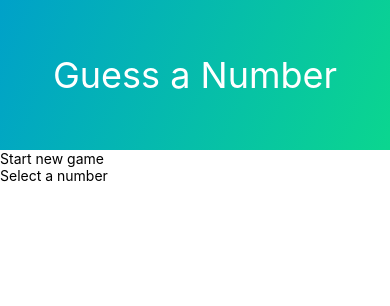
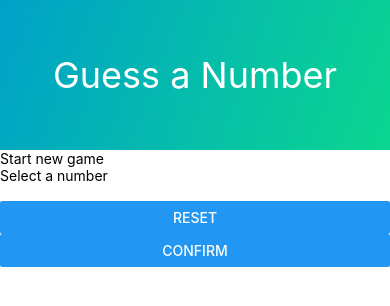
Before and after one commit to annaszalkiewicz/guess-number, a React Native app: screen / in a window 390 px wide. Shown: the top 306 px of the page. Built offline with nearby package versions, Linux system fonts and the light colour scheme.

Commit message:
Add content to card

```diff
--- a/screens/StartGameScreen.js
+++ b/screens/StartGameScreen.js
@@ -1,18 +1,28 @@
 import React from "react";
-import { View, Text, StyleSheet } from "react-native";
+import { View, Text, StyleSheet, TextInput, Button } from "react-native";
 import Card from "../components/ui/Card";
 
 const StartGameScreen = () => {
   return (
     <View>
       <Text>Start new game</Text>
-      <Card>
+      <Card style={styles.card}>
         <Text>Select a number</Text>
+        <TextInput />
+        <View>
+          <Button title="Reset" />
+          <Button title="Confirm" />
+        </View>
       </Card>
     </View>
   );
 };
 
-const styles = StyleSheet.create({});
+const styles = StyleSheet.create({
+  card: {
+    width: 300,
+    maxWidth: '80%'
+  }
+});
 
 export default StartGameScreen;
```
